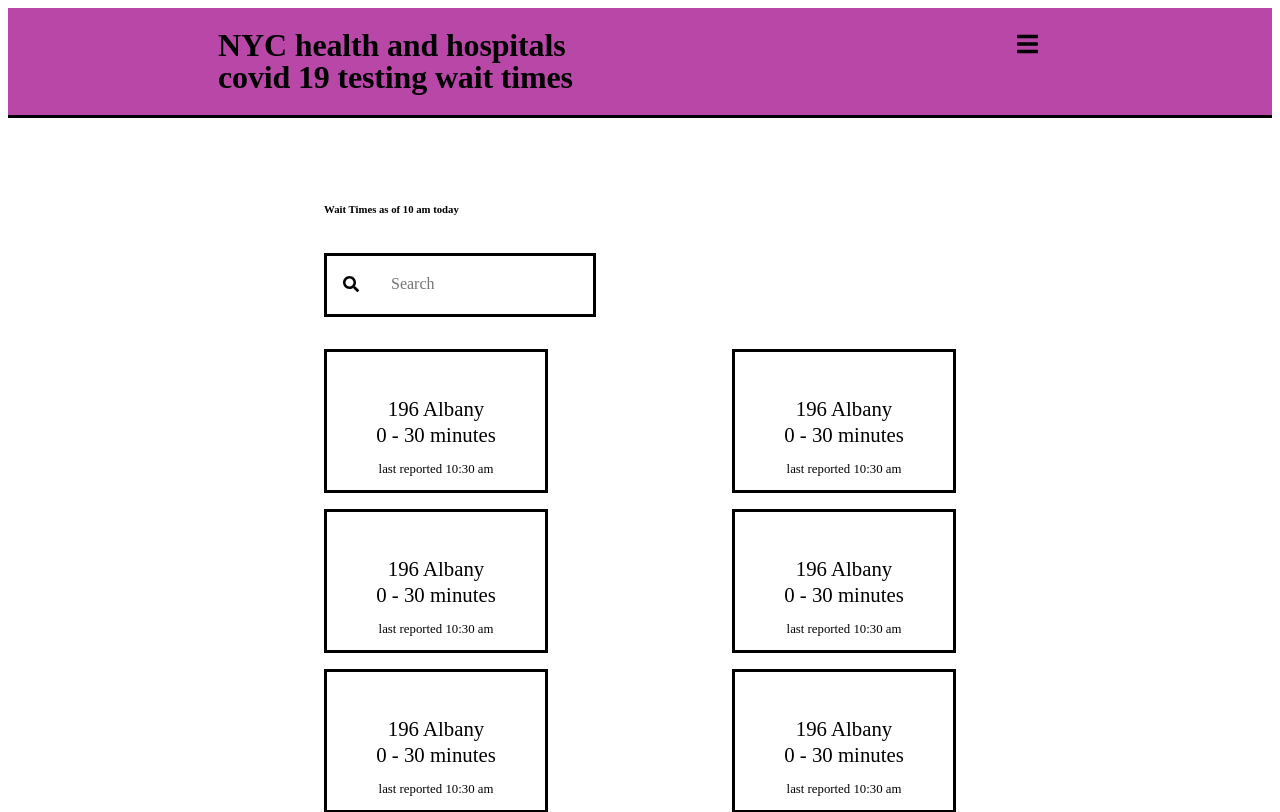
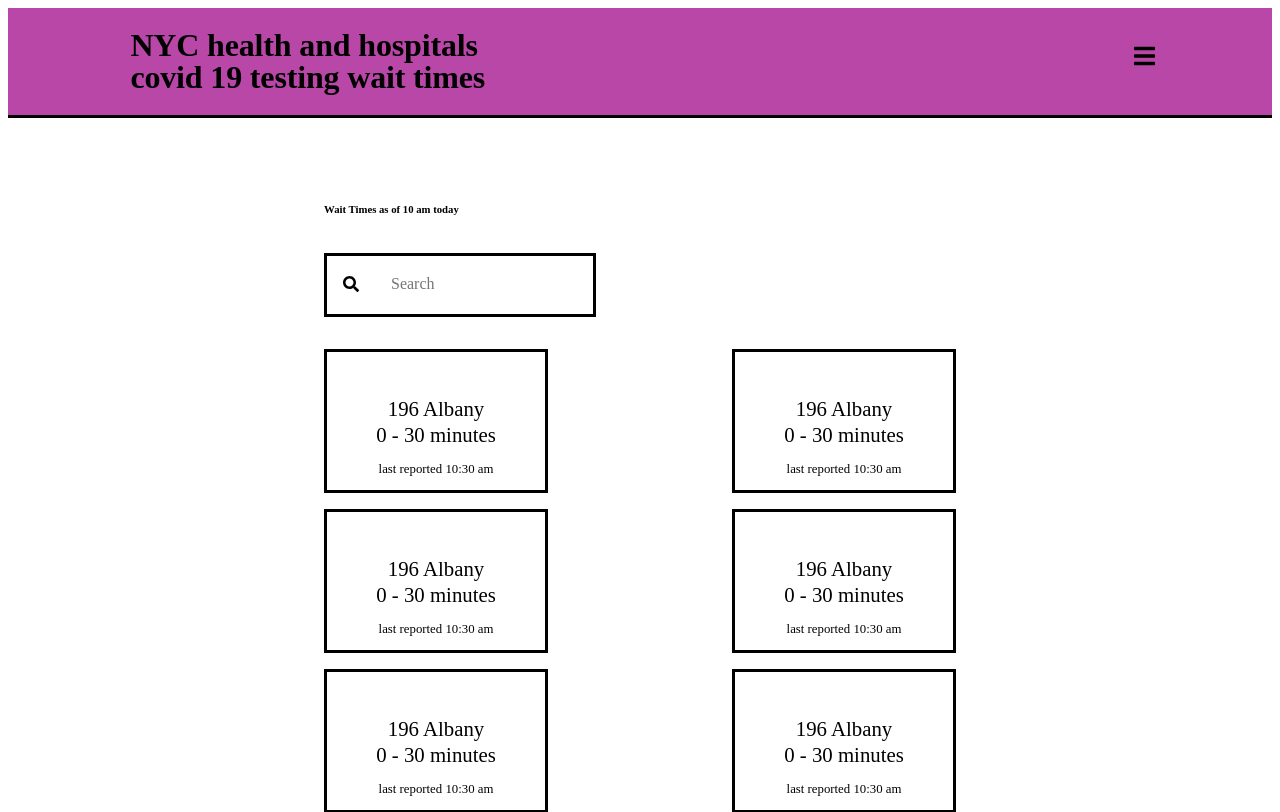
Before and after one commit to azlyth/covid-19-dashboard, a React (Create React App) app: page / in a window 1280 px wide. Shown: the top 812 px of the page. Built offline with nearby package versions, Linux system fonts and the light colour scheme; a web font is replaced by a local one.

Commit message:
Add click handler to menu button

```diff
--- a/src/components/Header.css
+++ b/src/components/Header.css
@@ -1,6 +1,10 @@
 header {
   background: #B947A7;
   border-bottom: 3px solid #000000;
+}
+
+header.showLinks {
+  opacity: 50%;
 }
 
 .headerContainer {
@@ -10,13 +14,25 @@
   letter-spacing: -0.01em;
 }
 
+.headerTextContainer {
+  width: 60%;
+}
+
 .headerContainer h1 {
   line-height: 1;
 }
 
+.headerContainer.showLinks h1 {
+  visibility: hidden;
+}
+
+.menuContainer {
+  width: 1em;
+}
+
 .menuIcon {
   font-size: 1.5em;
-  margin: 1em;
+  margin-top: 1.5em;
 }
 
 .menuIcon:hover {
--- a/src/components/Header.js
+++ b/src/components/Header.js
@@ -1,21 +1,39 @@
-import { FontAwesomeIcon } from '@fortawesome/react-fontawesome'
-import { faBars} from '@fortawesome/free-solid-svg-icons'
-import './Header.css'
+import React from 'react';
+import { FontAwesomeIcon } from '@fortawesome/react-fontawesome';
+import { faBars} from '@fortawesome/free-solid-svg-icons';
+import { faTimes} from '@fortawesome/free-solid-svg-icons';
+import './Header.css';
 
-function ToggleMenu(e){
-  e.preventDefault();
-  console.log("Hello!");
+
+class Header extends React.Component {
+  constructor(props) {
+    super(props);
+    this.state = {showLinks: false};
+
+    this.toggleMenu = this.toggleMenu.bind(this);
   }
 
-function Header(){
+  toggleMenu() {
+    console.log('click');
+    this.setState(state => ({
+      showLinks: !state.showLinks
+    }));
+  }
+
+  render() {
     return (
-    <header>
-      <div className='headerContainer'>
+      <header className={this.state.showLinks ? 'showLinks' : ''}>
+        <div className={'headerContainer' + (this.state.showLinks ? (' showLinks') : '')}>
+          <div className='headerTextContainer'>
             <h1>NYC health and hospitals <br></br> covid 19 testing wait times</h1>
-        <FontAwesomeIcon className='menuIcon' icon={faBars} onClick={ToggleMenu}/>
+          </div>
+          <div className='menuContainer'>
+            <FontAwesomeIcon className='menuIcon' icon={this.state.showLinks ? faTimes : faBars} onClick={this.toggleMenu}/>
+          </div>
         </div>
       </header>
     );
   }
+}
 
 export default Header;
```
Lines whose indentation alone changed are shown as unchanged.
